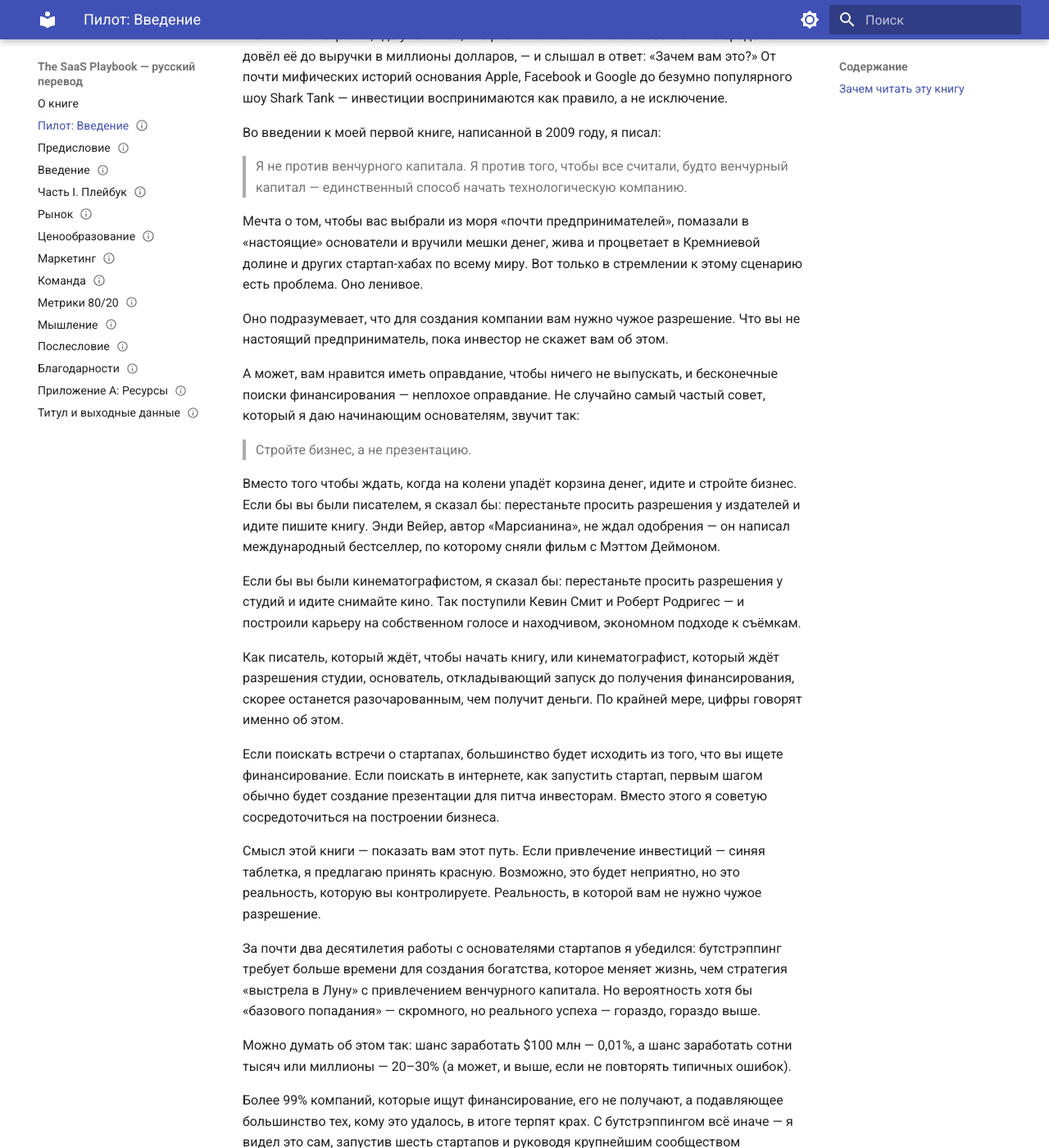
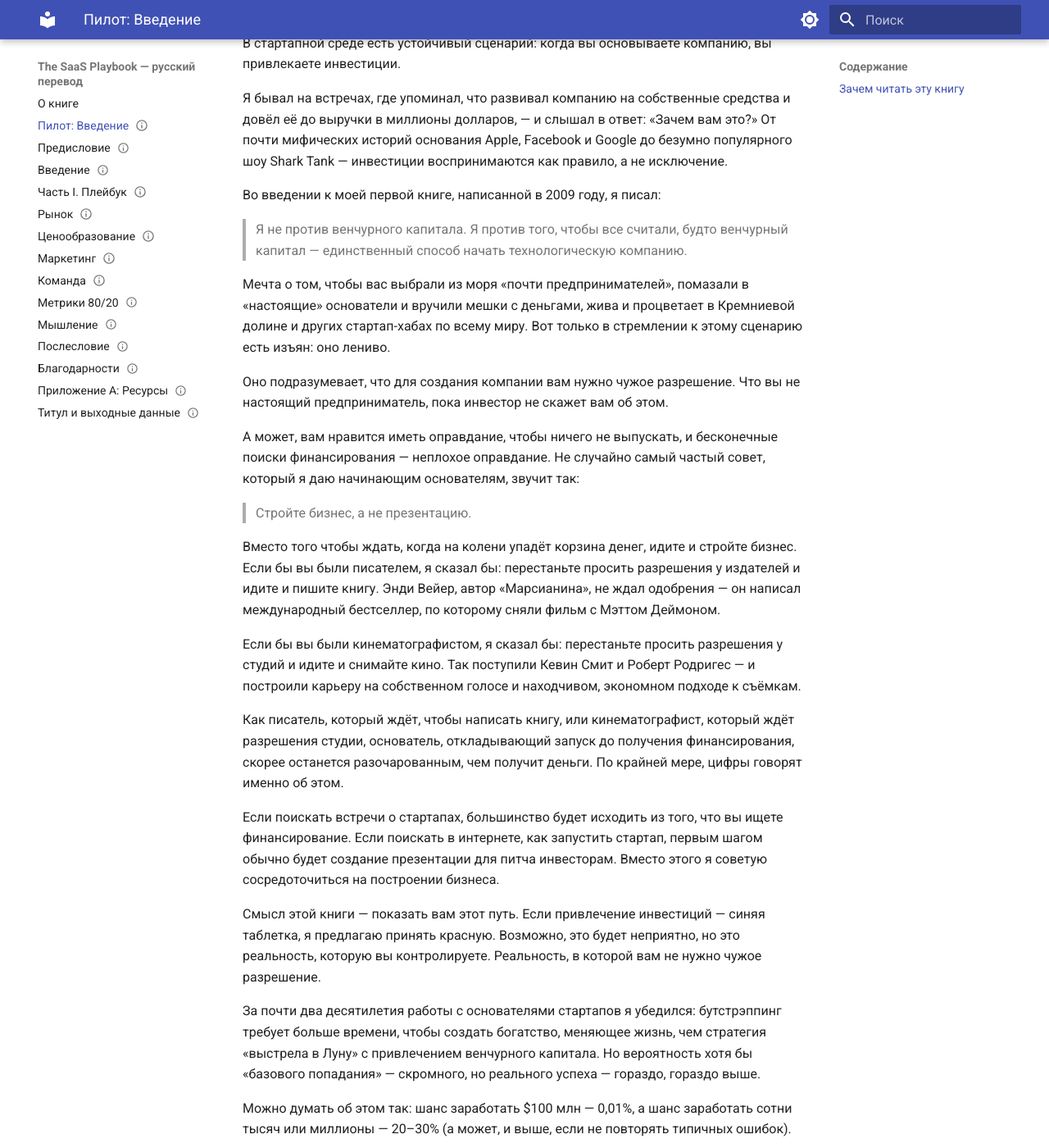
Before and after one commit to bogdanfix/saas-playbook-ru, an MkDocs documentation site: the page built from chapters/pilot.md, in a window 1280 px wide and 1400 px high, scrolled down 1840 px. Shown: the whole window at 82% size. Built offline with MkDocs 1.6.1 and Material for MkDocs 9.7.7, drawn with Linux system fonts in a browser that asks for light colours; some of the changed text lies outside the part shown.

Commit message:
chore: polish introduction pilot wording

```diff
--- a/chapters/pilot.md
+++ b/chapters/pilot.md
@@ -60,7 +60,7 @@ updated: "2026-11-16"
 
 > Я не против венчурного капитала. Я против того, чтобы все считали, будто венчурный капитал — единственный способ начать технологическую компанию.
 
-Мечта о том, чтобы вас выбрали из моря «почти предпринимателей», помазали в «настоящие» основатели и вручили мешки денег, жива и процветает в Кремниевой долине и других стартап-хабах по всему миру. Вот только в стремлении к этому сценарию есть проблема. Оно ленивое.
+Мечта о том, чтобы вас выбрали из моря «почти предпринимателей», помазали в «настоящие» основатели и вручили мешки с деньгами, жива и процветает в Кремниевой долине и других стартап-хабах по всему миру. Вот только в стремлении к этому сценарию есть изъян: оно лениво.
 
 Оно подразумевает, что для создания компании вам нужно чужое разрешение. Что вы не настоящий предприниматель, пока инвестор не скажет вам об этом.
 
@@ -68,17 +68,17 @@ updated: "2026-11-16"
 
 > Стройте бизнес, а не презентацию.
 
-Вместо того чтобы ждать, когда на колени упадёт корзина денег, идите и стройте бизнес. Если бы вы были писателем, я сказал бы: перестаньте просить разрешения у издателей и идите пишите книгу. Энди Вейер, автор «Марсианина», не ждал одобрения — он написал международный бестселлер, по которому сняли фильм с Мэттом Деймоном.
+Вместо того чтобы ждать, когда на колени упадёт корзина денег, идите и стройте бизнес. Если бы вы были писателем, я сказал бы: перестаньте просить разрешения у издателей и идите и пишите книгу. Энди Вейер, автор «Марсианина», не ждал одобрения — он написал международный бестселлер, по которому сняли фильм с Мэттом Деймоном.
 
-Если бы вы были кинематографистом, я сказал бы: перестаньте просить разрешения у студий и идите снимайте кино. Так поступили Кевин Смит и Роберт Родригес — и построили карьеру на собственном голосе и находчивом, экономном подходе к съёмкам.
+Если бы вы были кинематографистом, я сказал бы: перестаньте просить разрешения у студий и идите и снимайте кино. Так поступили Кевин Смит и Роберт Родригес — и построили карьеру на собственном голосе и находчивом, экономном подходе к съёмкам.
 
-Как писатель, который ждёт, чтобы начать книгу, или кинематографист, который ждёт разрешения студии, основатель, откладывающий запуск до получения финансирования, скорее останется разочарованным, чем получит деньги. По крайней мере, цифры говорят именно об этом.
+Как писатель, который ждёт, чтобы написать книгу, или кинематографист, который ждёт разрешения студии, основатель, откладывающий запуск до получения финансирования, скорее останется разочарованным, чем получит деньги. По крайней мере, цифры говорят именно об этом.
 
 Если поискать встречи о стартапах, большинство будет исходить из того, что вы ищете финансирование. Если поискать в интернете, как запустить стартап, первым шагом обычно будет создание презентации для питча инвесторам. Вместо этого я советую сосредоточиться на построении бизнеса.
 
 Смысл этой книги — показать вам этот путь. Если привлечение инвестиций — синяя таблетка, я предлагаю принять красную. Возможно, это будет неприятно, но это реальность, которую вы контролируете. Реальность, в которой вам не нужно чужое разрешение.
 
-За почти два десятилетия работы с основателями стартапов я убедился: бутстрэппинг требует больше времени для создания богатства, которое меняет жизнь, чем стратегия «выстрела в Луну» с привлечением венчурного капитала. Но вероятность хотя бы «базового попадания» — скромного, но реального успеха — гораздо, гораздо выше.
+За почти два десятилетия работы с основателями стартапов я убедился: бутстрэппинг требует больше времени, чтобы создать богатство, меняющее жизнь, чем стратегия «выстрела в Луну» с привлечением венчурного капитала. Но вероятность хотя бы «базового попадания» — скромного, но реального успеха — гораздо, гораздо выше.
 
 Можно думать об этом так: шанс заработать $100 млн — 0,01%, а шанс заработать сотни тысяч или миллионы — 20–30% (а может, и выше, если не повторять типичных ошибок).
 
```
Also changed, not shown: other parts of chapters/pilot.md (+9 -9 lines).
